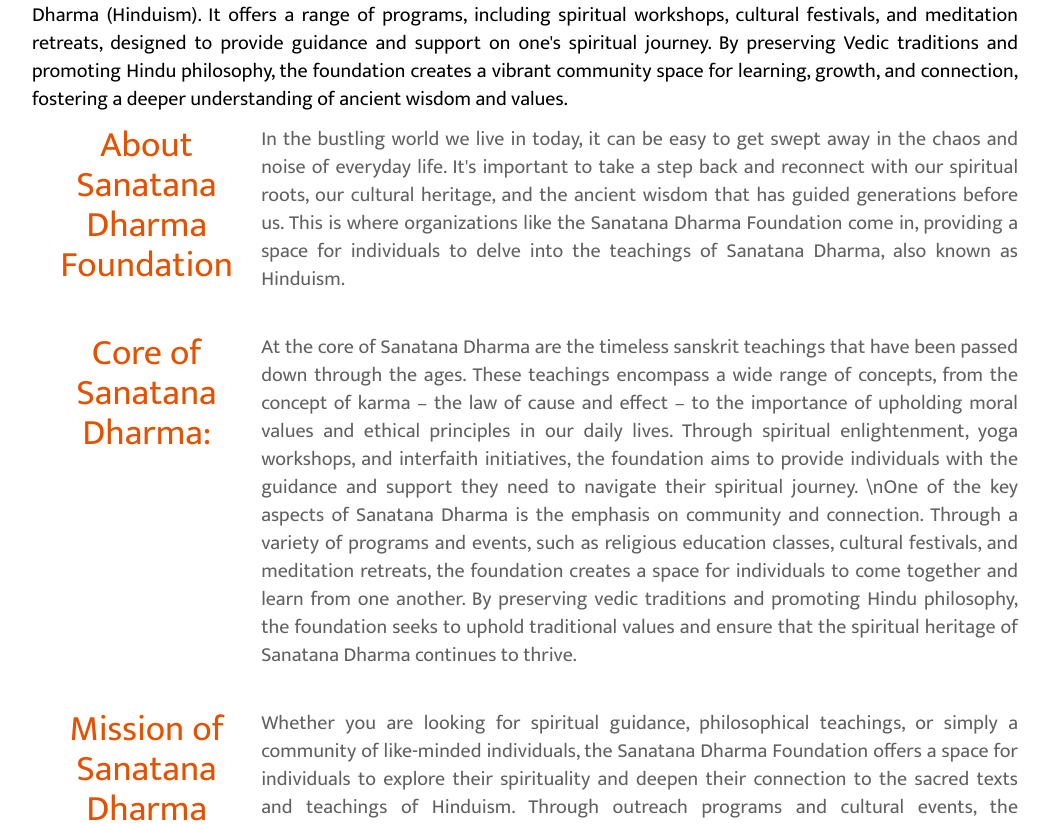
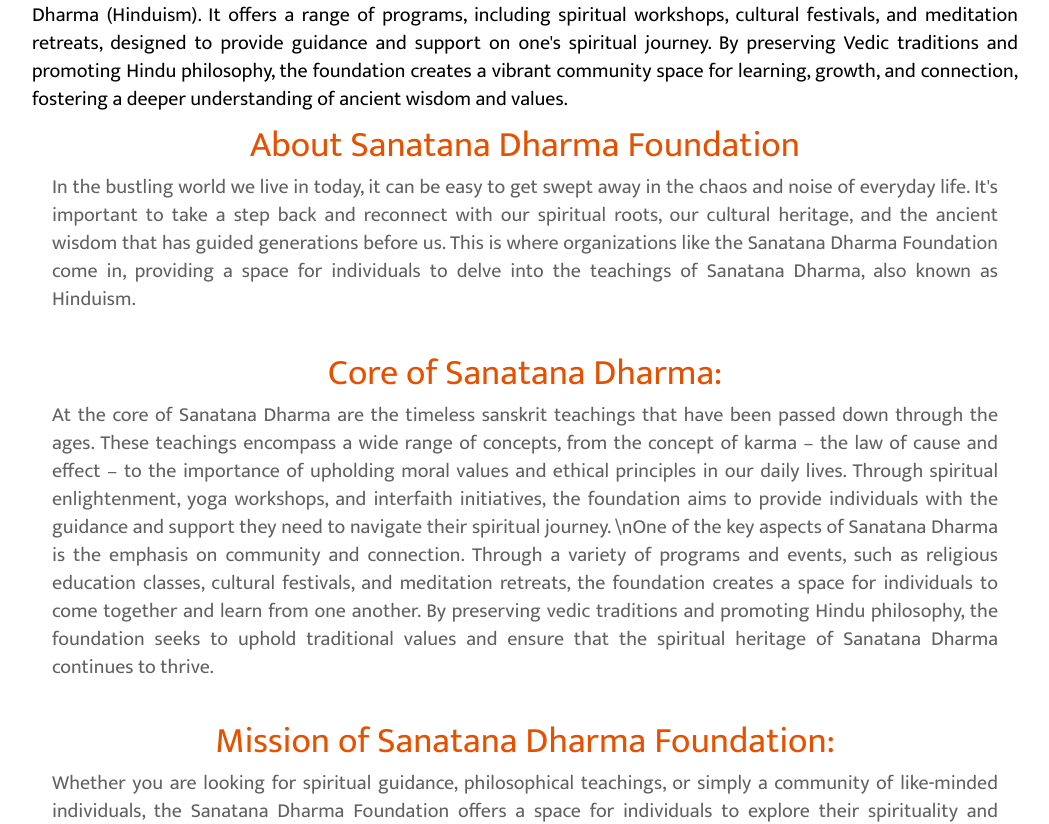
Before and after one commit to smritig537/Sanatan-react, a React (Create React App) app: page / in a window 1280 px wide. Shown: the part 843-1667 px from the top of the page, without its empty margins (115-1164 px from the left). Built offline with nearby package versions, Linux system fonts and the light colour scheme.

Commit message:
Home page heading and paragraph structure change

```diff
--- a/src/components/SwamijiAbout.jsx
+++ b/src/components/SwamijiAbout.jsx
@@ -1,7 +1,7 @@
 function SwamijiAbout({ title, content }) {
   return (
     <>
-      <main className="grid grid-cols-1 sm:grid-cols-[20%_80%] gap-x-5">
+      <main className="grid grid-cols-1 gap-x-5">
         <h2 className="text-4xl mb-2 text-center text-orange-900">{title}</h2>
         <p className="text-gray-700">{content}</p>
       </main>
```
